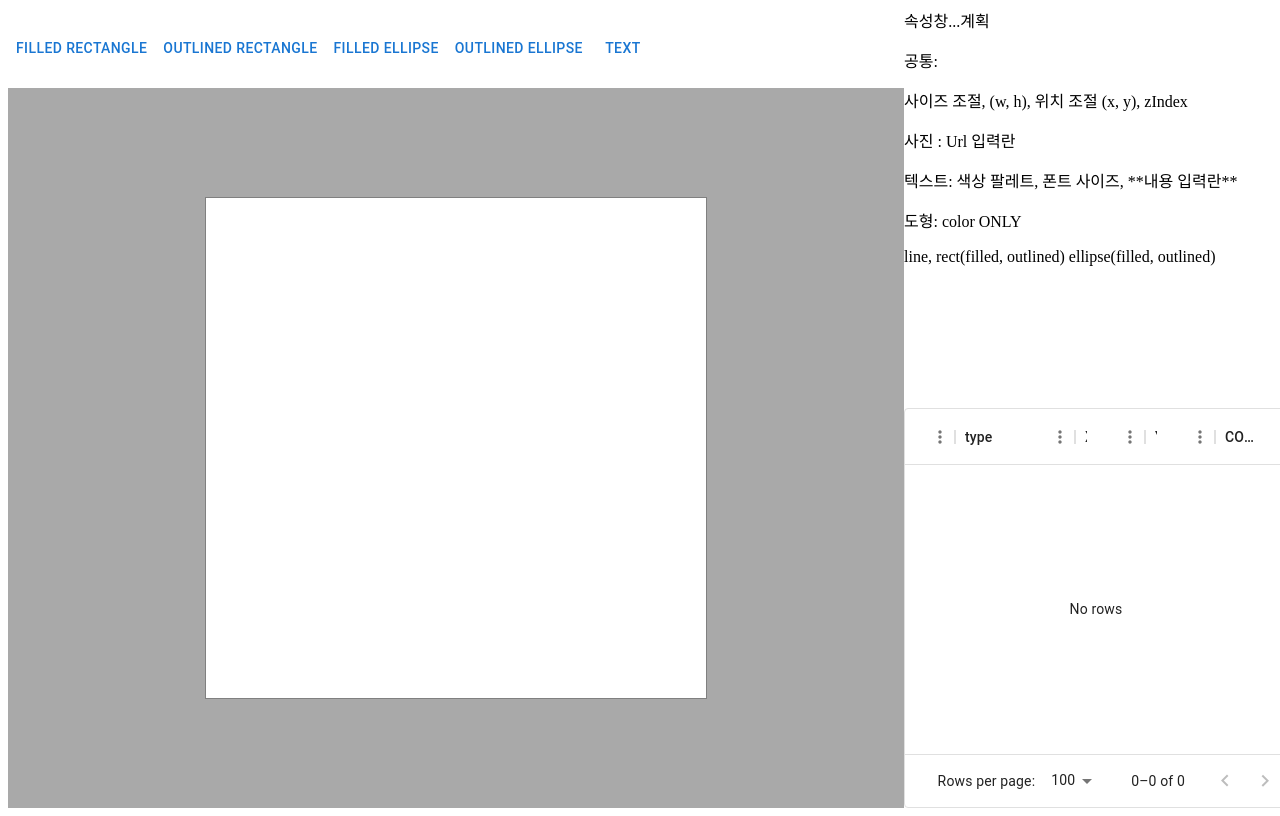
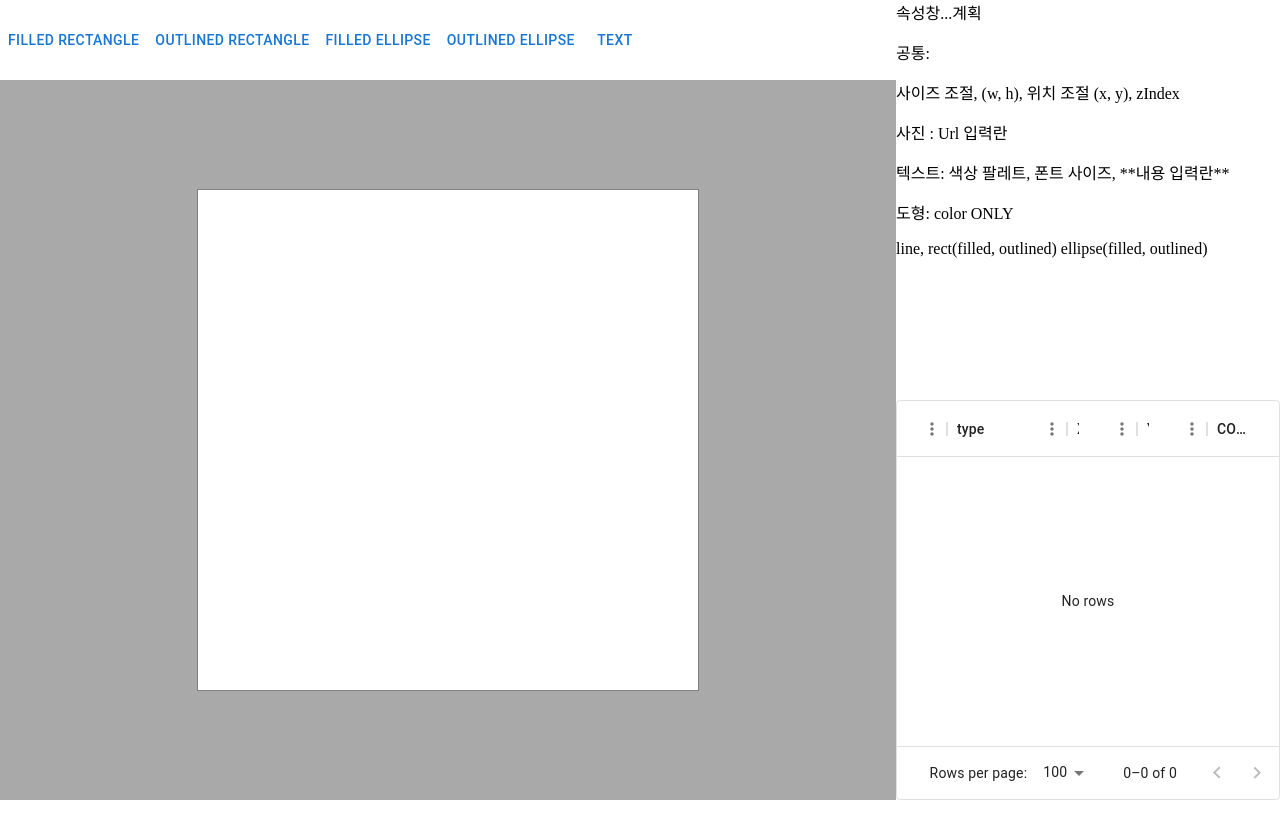
Before and after one commit to PractialSWProject/graphic-editor, a React (Create React App) app: page / in a window 1280 px wide. Built offline with nearby package versions, Linux system fonts and the light colour scheme.

Commit message:
ftr: rest utils

```diff
--- a/src/index.tsx
+++ b/src/index.tsx
@@ -2,7 +2,7 @@ import React from 'react'
 import ReactDOM from 'react-dom/client'
 import App from './App'
 import reportWebVitals from './reportWebVitals'
-
+import './reset.css'
 const root = ReactDOM.createRoot(document.getElementById('root') as HTMLElement)
 root.render(
   <React.StrictMode>
@@ -10,7 +10,4 @@ root.render(
   </React.StrictMode>
 )
 
-// If you want to start measuring performance in your app, pass a function
-// to log results (for example: reportWebVitals(console.log))
-// or send to an analytics endpoint. Learn more: https://bit.ly/CRA-vitals
 reportWebVitals()
--- /dev/null
+++ b/src/reset.css
@@ -0,0 +1,6 @@
+/* reset.css */
+html,
+body {
+  margin: 0;
+  padding: 0;
+}
```
Also changed, not shown: 1 other file (tests, documents, lock files or other folders).
